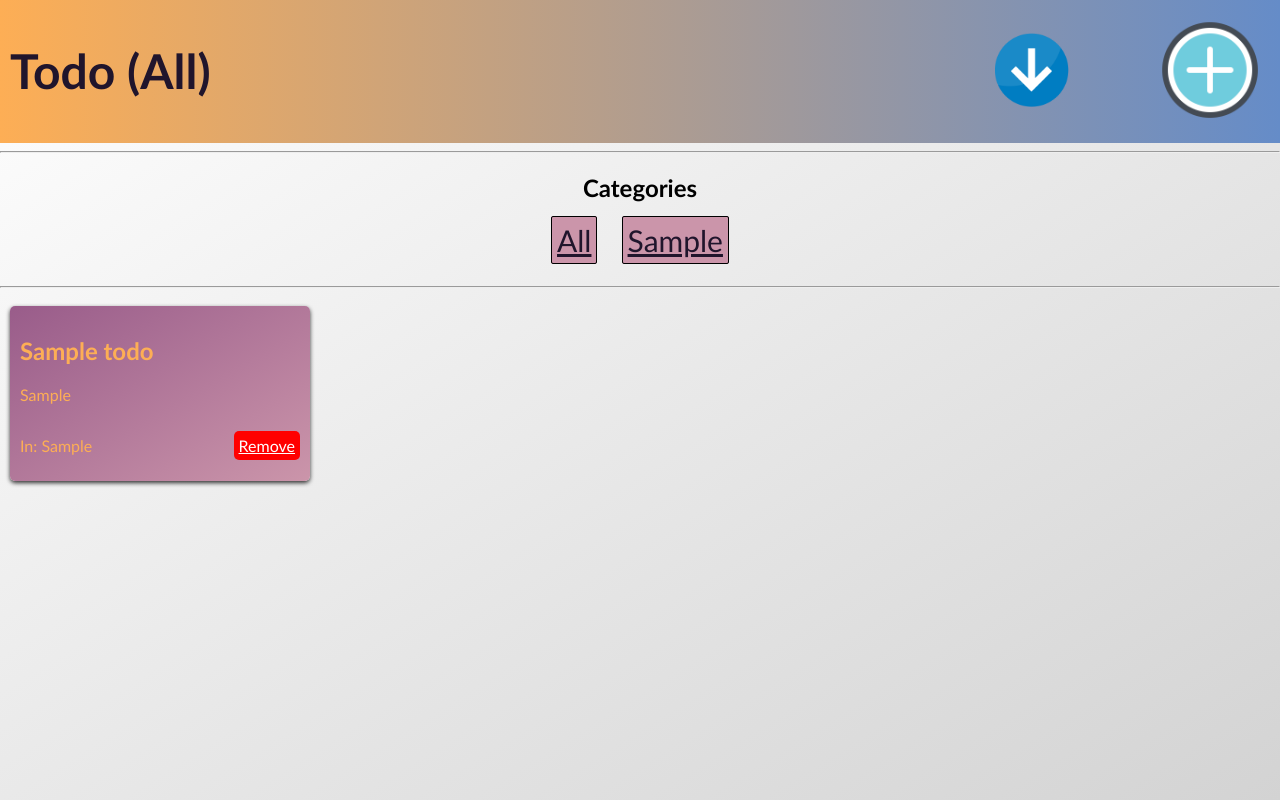
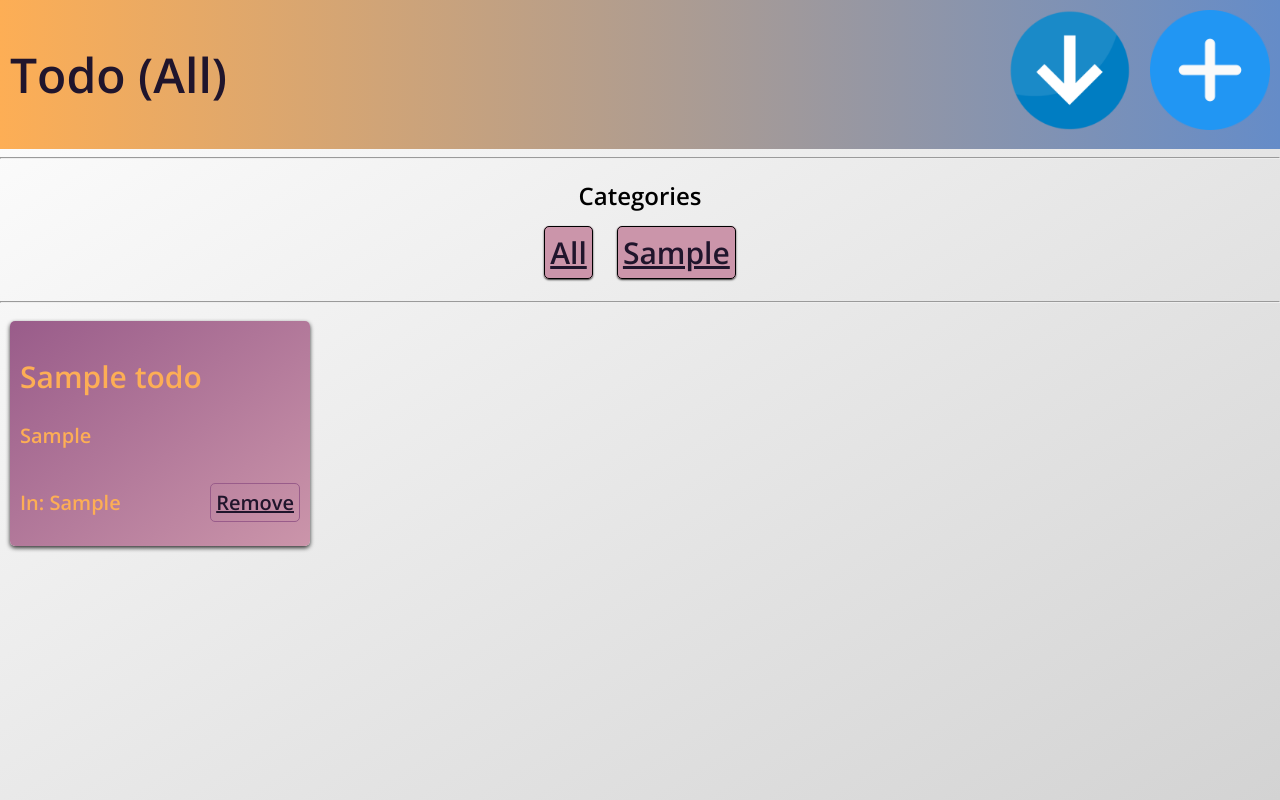
Before and after one commit to Brendon-Hablutzel/Todo-App, a Flask app: page / in a window 1280 px wide. Run offline with Flask 2, Linux system fonts and the light colour scheme; tables that the repository leaves empty hold one stand-in row (values such as "Sample post").

Commit message:
change fonts and images

```diff
--- a/static/home.css
+++ b/static/home.css
@@ -8,7 +8,8 @@
 
 
 body {
-    font-family: 'Trebuchet MS', 'Lucida Sans Unicode', 'Lucida Grande', 'Lucida Sans', Arial, sans-serif;
+    font-family: 'Open Sans', sans-serif;
+    font-weight: bold;
     min-height: 100vh;
     background-image: linear-gradient(to bottom right, white, lightgray);
     margin: 0;
@@ -38,8 +39,14 @@ header h1 {
     color: var(--one);
     margin: 10px;
     padding: 5px;
-    border-radius: 2px;
+    border-radius: 5px;
     font-size: 30px;
+    box-shadow: 0 1px 2px 0 rgba(0,0,0,0.8);
+    transition: 0.3s;
+}
+
+.category:hover {
+    box-shadow: 0 2px 4px 0 rgba(0,0,0,0.8);
 }
 
 #todos {
@@ -56,6 +63,7 @@ header h1 {
     border-radius: 5px;
     color: var(--four);
     background-image: linear-gradient(to bottom right, var(--two), var(--three));
+    font-size: 20px;
 }
 
 .card:hover {
@@ -69,15 +77,21 @@ header h1 {
 }
 
 .remove {
-    background-color: red;
-    color: white;
-    border: none;
+    color: var(--one);
+    border: 1px solid var(--two);
     border-radius: 5px;
     outline: none;
     padding: 5px;
     height: 50%;
     margin-top: auto;
     margin-bottom: auto;
+    transition: 0.3s;
+}
+
+.remove:hover {
+    background-color: red;
+    color: white;
+    border: 1px solid white;
 }
 
 
@@ -86,6 +100,10 @@ header h1 {
     height: 120px;
 }
 
+#download-button {
+    margin-right: 15px;
+}
+
 #add-todo-button:hover,#download-button:hover {
     cursor: pointer;
     opacity: 50%;
--- a/templates/create.html
+++ b/templates/create.html
@@ -2,6 +2,8 @@
     <head>
         <title>Create Todo</title>
         <link rel="stylesheet" href="static/create.css">
+        <link rel="preconnect" href="https://fonts.gstatic.com">
+        <link href="https://fonts.googleapis.com/css2?family=Open+Sans:wght@600&display=swap" rel="stylesheet">
     </head>
     <body>
         <header>
--- a/templates/home.html
+++ b/templates/home.html
@@ -2,6 +2,8 @@
     <head>
         <title>Todo ({{ current_category.capitalize() }})</title>
         <link rel="stylesheet" href="static/home.css">
+        <link rel="preconnect" href="https://fonts.gstatic.com">
+        <link href="https://fonts.googleapis.com/css2?family=Open+Sans:wght@600&display=swap" rel="stylesheet">
     </head>
     <body>
         <header>
--- a/templates/remove.html
+++ b/templates/remove.html
@@ -2,10 +2,12 @@
     <head>
         <title>Remove Todo</title>
         <link rel="stylesheet" href="/static/remove.css">
+        <link rel="preconnect" href="https://fonts.gstatic.com">
+        <link href="https://fonts.googleapis.com/css2?family=Open+Sans:wght@600&display=swap" rel="stylesheet">
     </head>
     <body>
         <header>
-            <h1 style="text-align:center;">Are you sure you want to remove '{{ todo.name }}'?</h1>
+            <h1 style="text-align:center;">Are you sure you want to remove <span id="to-remove">'{{ todo.name }}'</span>?</h1>
         </header>
         <main style="display:flex;justify-content:center;">
             <div id="container">
```
Also changed, not shown: static/create.css (+5 -2 lines), static/remove.css (+8 -1 lines), static/images/download.png, static/images/plus.png.
